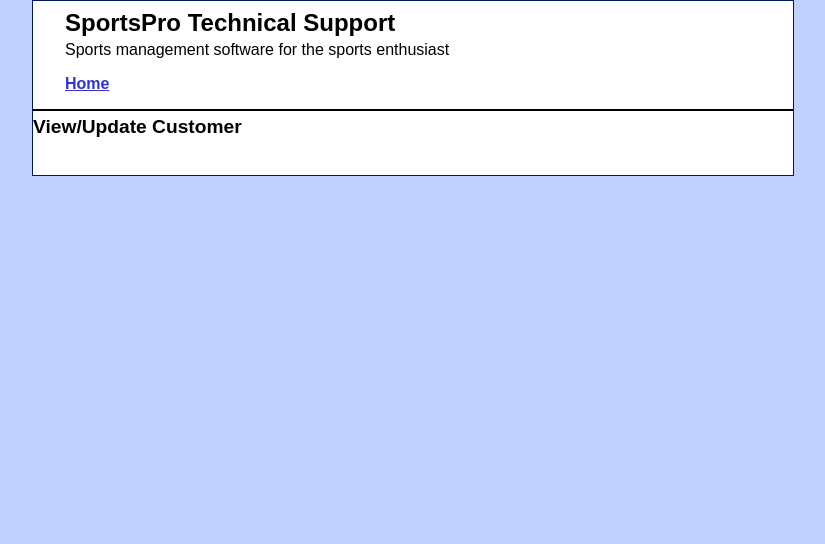
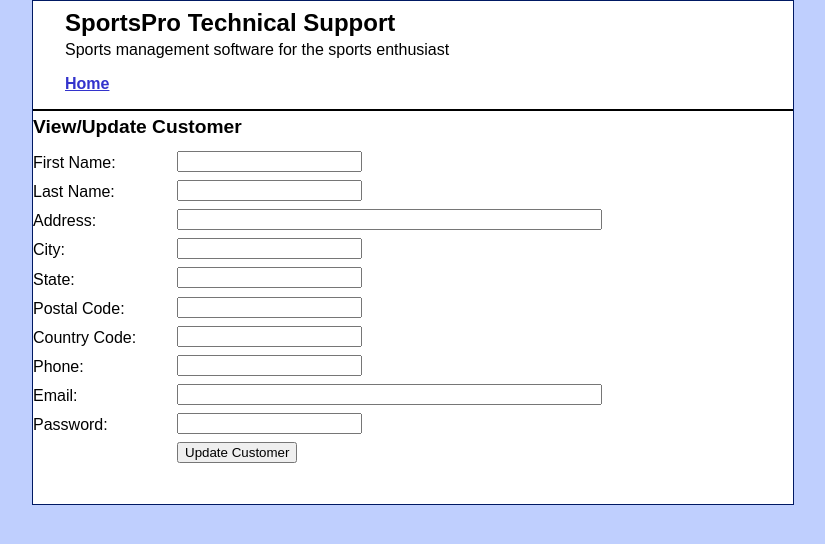
Before and after one commit to mkettani/finalproject, a PHP site: the page made by customer manager/customer_display.php in a window 1280 px wide. Shown: the top 544 px of the page, without its empty margins (227-1052 px from the left). Run offline with PHP 8.4, Linux system fonts and the light colour scheme; data that the repository does not hold is empty.

Commit message:
Update customer_display.php

```diff
--- a/customer manager/customer_display.php
+++ b/customer manager/customer_display.php
@@ -6,3 +6,37 @@
         <form action="" method="post" id="aligned">
             <input type="hidden" name="action" value="update_customer" />
             <input type="hidden" name="customer_id" value="<?php echo $customer['customerID']; ?>" />
+
+ <label>First Name:</label>
+            <input type="text" name="first_name" value="<?php echo $customer['firstName']; ?>" /><br />
+
+            <label>Last Name:</label>
+            <input type="text" name="last_name" value="<?php echo $customer['lastName']; ?>" /><br />
+
+            <label>Address:</label>
+            <input type="text" name="address" value="<?php echo $customer['address']; ?>" size="50" /><br />
+
+            <label>City:</label>
+            <input type="text" name="city" value="<?php echo $customer['city']; ?>" /><br />
+
+            <label>State:</label>
+            <input type="text" name="state" value="<?php echo $customer['state']; ?>" /><br />
+
+            <label>Postal Code:</label>
+            <input type="text" name="postal_code" value="<?php echo $customer['postalCode']; ?>" /><br />
+
+            <label>Country Code:</label>
+            <input type="text" name="country_code" value="<?php echo $customer['countryCode']; ?>" /><br />
+
+            <label>Phone:</label>
+            <input type="text" name="phone" value="<?php echo $customer['phone']; ?>" /><br />
+
+            <label>Email:</label>
+            <input type="text" name="email" value="<?php echo $customer['email']; ?>" size="50" /><br />
+
+            <label>Password:</label>
+            <input type="text" name="password" value="<?php echo $customer['password']; ?>" /><br />
+
+            <label>&nbsp;</label>
+            <input type="submit" value="Update Customer" />
+            <br />
```
